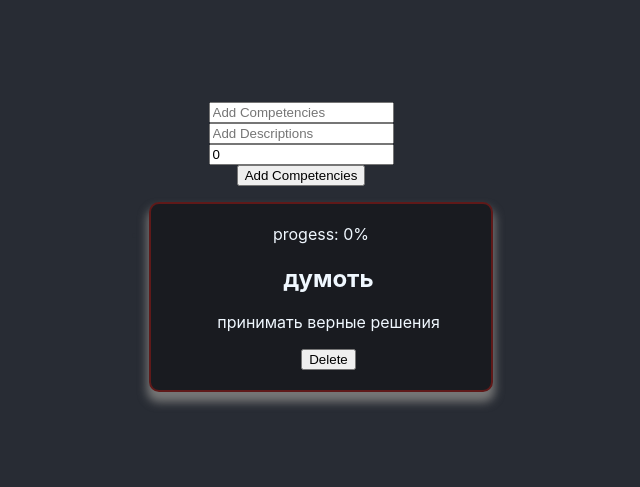
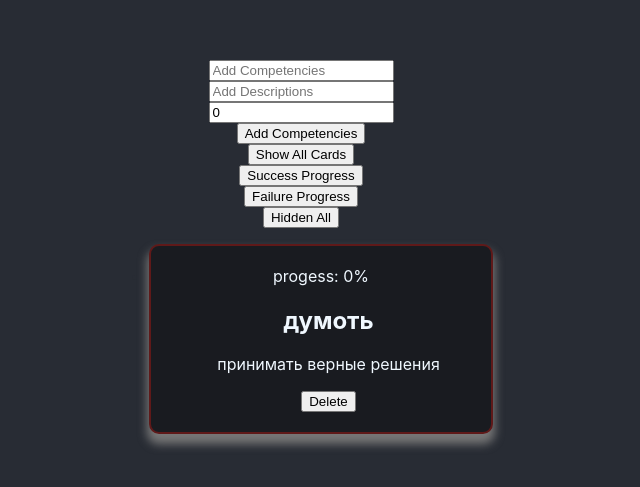
Before and after one commit to Oktawn/Esoft_School, a React (Create React App) app: page / in a window 1280 px wide. Shown: the part 145-632 px from the top of the page, without its empty margins (339-979 px from the left). Built offline with nearby package versions, Linux system fonts and the light colour scheme.

Commit message:
add button filter Card

```diff
--- a/src/App.js
+++ b/src/App.js
@@ -3,13 +3,14 @@ import AddComp from './components/AddComp';
 import './components/style/Cards.css'
 import React, { useState } from 'react';
 import CompList from './components/CompList';
-import VisibleComp from './components/VisibleComp';
+import { VisibleComp } from './components/VisibleComp';
 
 const initComp = [{ title: "думоть", desc: "принимать верные решения", pers: 0 }]
 
 
 function App() {
   const [comps, setComps] = useState(initComp);
+  const [showComps, setShow] = useState(comps);
 
   function handleAddComp(title, desc, pers) {
     setComps([
@@ -20,28 +21,41 @@ function App() {
         pers: pers
       },
     ]);
+    setShow([
+      ...showComps,
+      {
+        title: title,
+        desc: desc,
+        pers: pers
+      },
+    ]);
   }
 
   function handleShowAll() {
-    return comps;
+    setShow(comps);
+  }
+
+  function handleHidden() {
+    setShow([]);
   }
 
   function handleShowSuccess() {
-    const compsSucccess = comps.filter(t =>
-      t.pers > 50);
-    return compsSucccess;
+    setShow(comps.filter(t =>
+      t.pers > 50));
   }
 
   function handleShowFail() {
-    const compsSucccess = comps.filter(t =>
-      t.pers <= 50);
-    return compsSucccess;
+    setShow(comps.filter(t =>
+      t.pers <= 50));
   }
 
 
   function handleDelComp(compTitle) {
     setComps(
       comps.filter(t => t.title !== compTitle)
+    );
+    setShow(
+      showComps.filter(t => t.title !== compTitle)
     );
   }
 
@@ -51,8 +65,12 @@ function App() {
     <div className="App">
       <body className='card-body'>
         <AddComp onAddComp={handleAddComp} />
+        <VisibleComp onShow={handleShowAll} name={"Show All Cards"} />
+        <VisibleComp onShow={handleShowSuccess} name={"Success Progress"} />
+        <VisibleComp onShow={handleShowFail} name={"Failure Progress"} />
+        <VisibleComp onShow={handleHidden} name={"Hidden All"} />
         <CompList
-          comps={comps}
+          comps={showComps}
           onDelComp={handleDelComp} />
       </body>
     </div>
--- a/src/components/CompList.jsx
+++ b/src/components/CompList.jsx
@@ -2,7 +2,6 @@ import Card from "./Cards";
 
 export default function CompList({
     comps,
-    onChangeComp,
     onDelComp
 }) {
     return (
@@ -11,7 +10,6 @@ export default function CompList({
                 <li key={comp.title}>
                     <Card
                         comp={comp}
-                        onChange={onChangeComp}
                         onDel={onDelComp}
                     />
                 </li>
--- a/src/components/VisibleComp.jsx
+++ b/src/components/VisibleComp.jsx
@@ -1,5 +1,7 @@
 import React from "react";
 
-export default function VisibleComp({onShow}){
-
+export function VisibleComp({ onShow, name }) {
+    return (
+        <button onClick={onShow}>{name}</button>
+    );
 }
```
